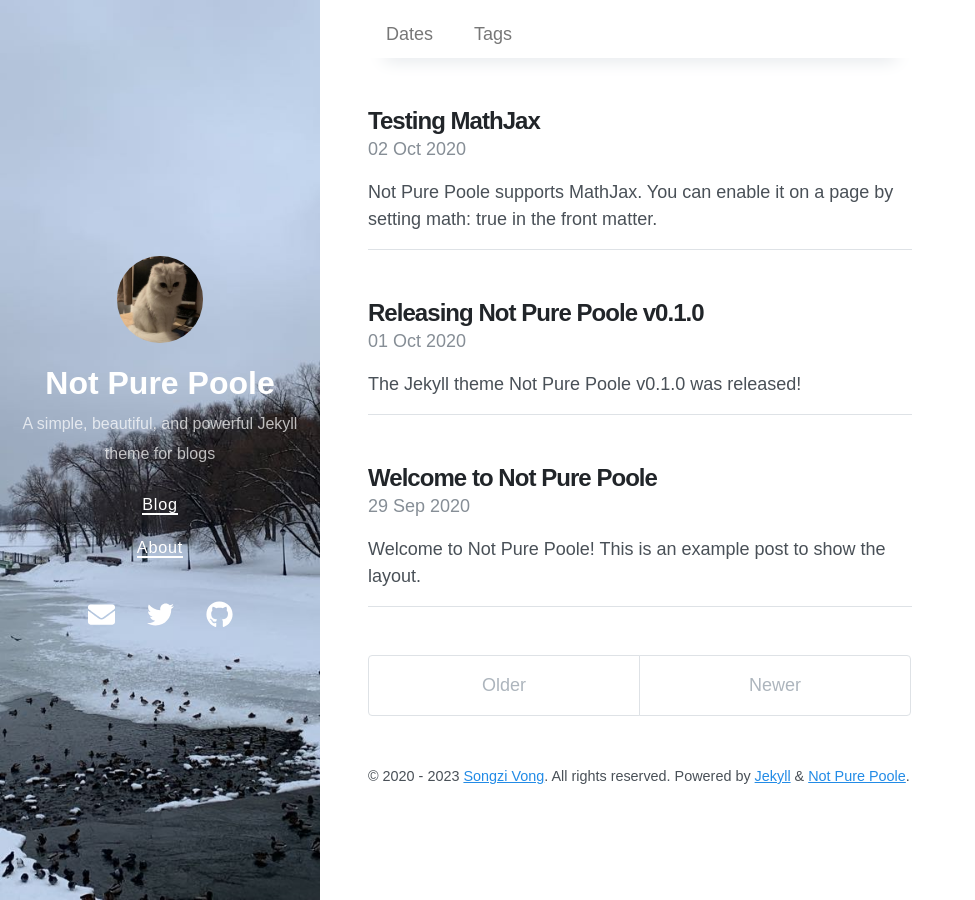
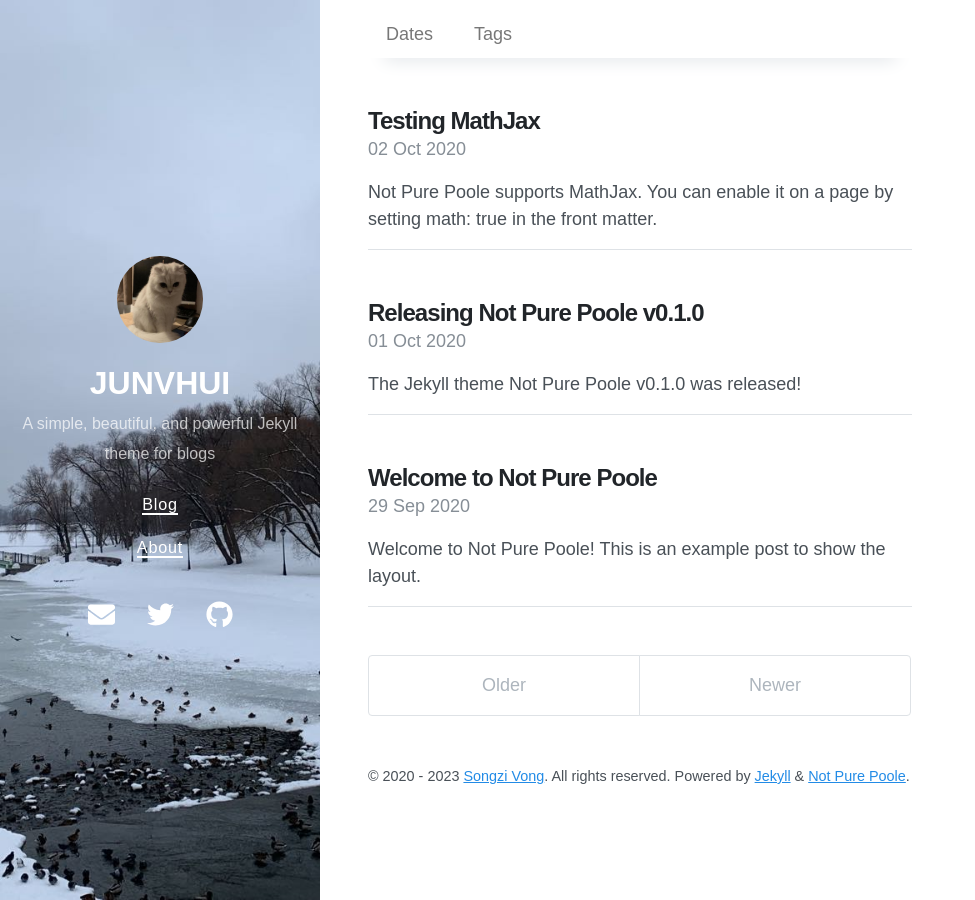
Before and after one commit to junvhui/junvhui.github.io, a Jekyll site: the page built from index.html, in a window 1280 px wide. Shown: the whole page, without its empty margins (0-975 px from the left). Built offline with Jekyll 4.4.1, drawn with Linux system fonts in a browser that asks for light colours; nearby versions of some CDN libraries; the list of posts is cut into pages by our own code.

Commit message:
Update _config.yml

```diff
--- a/_config.yml
+++ b/_config.yml
@@ -1,5 +1,5 @@
 # Setup
-title: Not Pure Poole
+title: JUNVHUI
 description: A simple, beautiful, and powerful Jekyll theme for blogs
 url: https://vszhub.github.io
 avatar: /avatar.jpeg
```
